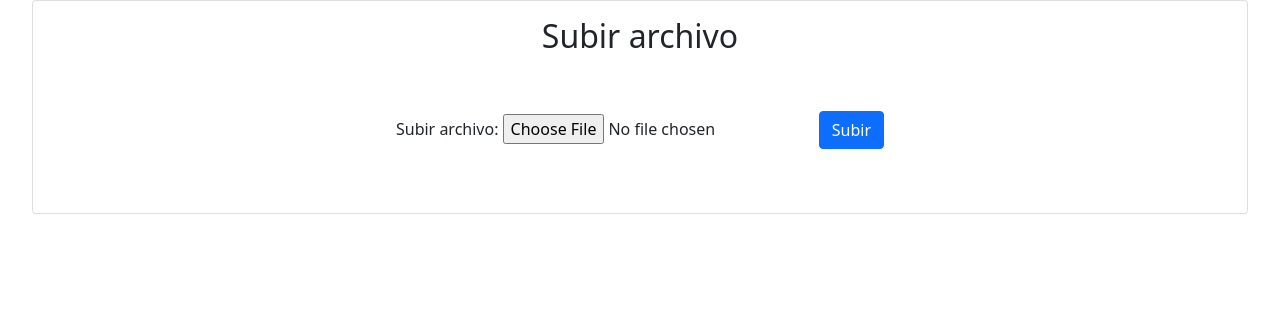
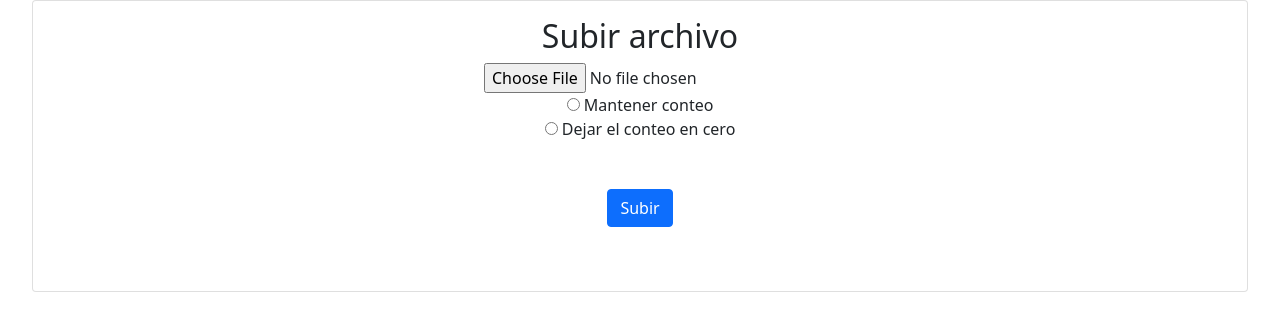
Before and after one commit to adrianvh33/inventario, a Django app: page /productos/importar in a window 1280 px wide. Shown: the part 54-385 px from the top of the page. Run offline with Django 4.2, Linux system fonts and the light colour scheme.

Commit message:
Se agrega mantener el contero en importacion

```diff
--- a/producto/forms.py
+++ b/producto/forms.py
@@ -30,7 +30,11 @@ class ProductosForms(forms.ModelForm):
         return enTienda
 
 class ImportarForm(forms.Form):
+    CHOICES=[('contar','Mantener conteo'),
+         ('noContar','Dejar el conteo en cero')]
     file = forms.FileField(label='Subir archivo')
+    recontar =forms.ChoiceField(choices=CHOICES, widget=forms.RadioSelect(attrs={'id':'radio', 'class':''}))
+
 
 class ContadorForm(forms.ModelForm):
     CHOICES=[('tienda','Tienda'),
--- a/producto/templates/productos/importar.html
+++ b/producto/templates/productos/importar.html
@@ -6,7 +6,12 @@
   <h2>Subir archivo</h2>
   <form method="post" enctype="multipart/form-data">
     {% csrf_token %}
-    {{form}}
+    <div class="form-group">
+    {{form.file}}
+   </div>
+   <div class="form-group">
+    {{form.recontar}}
+  </div>
     <button type="submit" class="btn btn-primary my-5">Subir</button>
   </form>
 
--- a/producto/views.py
+++ b/producto/views.py
@@ -79,6 +79,8 @@ def importar(request):
         filled_form = ImportarForm(request.POST, request.FILES)
         if filled_form.is_valid():
             file = request.FILES['file']
+            recontar = filled_form.cleaned_data['recontar']
+            print(recontar)
             wb = load_workbook(file)
             sheet = wb.active
             with transaction.atomic():
@@ -93,8 +95,15 @@ def importar(request):
 
                     if Producto.objects.filter(referencia=referencia).exists():
                         prod = Producto.objects.get(referencia=referencia)
-                        prod.cantidadSistema=cantidadSistema
-                        prod.save()
+                        if recontar == 'noContar':
+                            prod.cantidadSistema=cantidadSistema
+                            prod.enTienda = 0
+                            prod.enBloque2 = 0
+                            prod.enBloque5 = 0
+                            prod.save()
+                        else:
+                            prod.cantidadSistema=cantidadSistema
+                            prod.save()
                     else:
                         Producto.objects.create(referencia=referencia,nombre=nombre,cantidadSistema=cantidadSistema,precio=precio,editado=editado)
             return HttpResponseRedirect(reverse('productos.list'))
```
Also changed, not shown: db.sqlite3.
